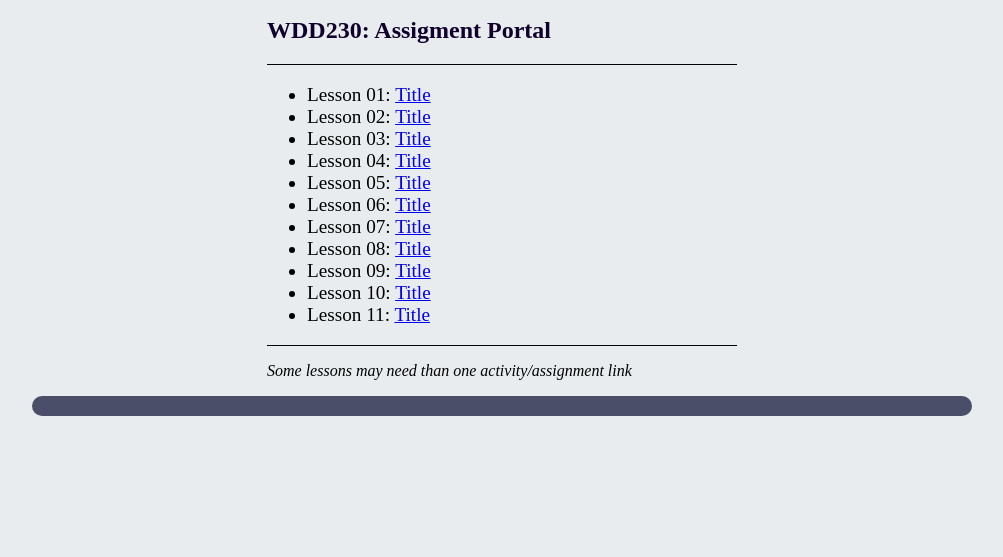
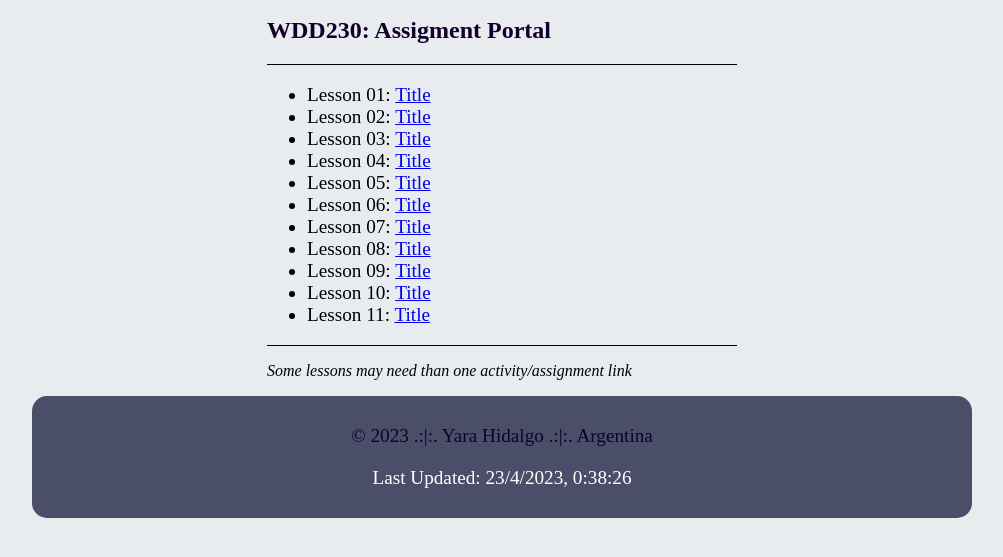
Before and after one commit to YaraSHidalgo/wdd230, a plain HTML site: page lesson-1/index.html in a window 1280 px wide. Shown: the part 201-758 px from the top of the page, without its empty margins (138-1141 px from the left). Drawn offline with Linux system fonts and the light colour scheme.

Commit message:
complete

```diff
--- a/lesson-1/index.html
+++ b/lesson-1/index.html
@@ -39,9 +39,9 @@
     </main>
     <footer>
         <div>
-            <span class="footer"></span>
+            <p><span id="foot"> &copy; 2023 .:|:. Yara Hidalgo .:|:. Argentina</span></p>
+            <p><span id="modification">Last Updated: 23/4/2023, 0:38:26</span></p>
         </div>
-        <span id="modification"></span>
     </footer>
     </div>
     <script src="scripts.js"></script>
--- a/lesson-1/scripts.js
+++ b/lesson-1/scripts.js
@@ -1,6 +1,3 @@
-// const date1 = document.querySelector("#date1");
-//const message = document.querySelector("#emessage");
-
 
 // Long hand method ... building day and month names from built-in date methods.
 const daynames = [
@@ -31,14 +28,9 @@ const dayName = daynames[d.getDay()];
 const monthName = months[d.getMonth()];
 const fulldate = `${dayName}, ${d.getDate()} ${monthName} ${year}`;
 
-
-const year = d.getFullYear().document.querySelector('footer').innerHTML = `&copy, ${year} , .:|:. Yara Hidalgo .:|:. Utah `;
-console.log(year);
-
-const currentYear = new Date().getFullYear();
-
-// Set the content of the footer element
-//const footer = document.querySelector("#footer");
-//footer.innerHTML = "&copy; " + currentYear + " .:|:. Yara Hidalgo .:|:. Utah";
+// console.log year
+const year = d.getFullYear()
+const footer = document.getElementById('foot').innerHTML= console.log(`&copy, ${year} , .:|:. Yara Hidalgo .:|:. Utah `);
+// console.last modify
 let nLastModif = Date.parse(document.lastModified);
-let modify = document.getElementById('modification').innerHTML= console.log(nLastModif);
+const modify = document.getElementById('modification').innerHTML= console.log(nLastModif);
--- a/lesson-1/styles.css
+++ b/lesson-1/styles.css
@@ -17,7 +17,7 @@ header {
 h1 {
     margin-right: 10px;
 }
-h1, h2{
+#foot, h1, h2{
     color: #10002b;
 }
 header, footer {
@@ -44,6 +44,11 @@ main{
     align-items: center;
 }
 footer{
+    display: block;
+    text-align: center;
     padding: 10px;
     font-size: 120%;
 }
+#modification{
+    color:white;
+}
```
